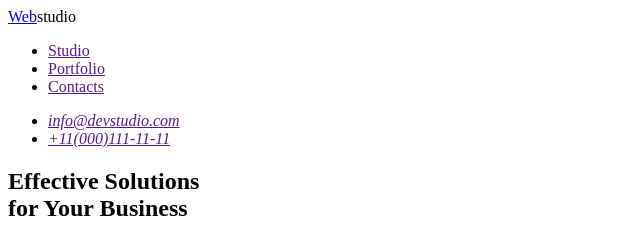
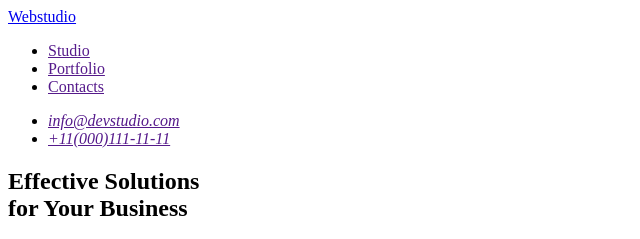
Before and after one commit to jakeyevgen/goit-markup-hw-01, a plain HTML site: page index.html in a window 1280 px wide. Shown: the top 239 px of the page, 0-640 px from the left. Drawn offline with Linux system fonts and the light colour scheme.

Commit message:
Update 11

```diff
--- a/index.html
+++ b/index.html
@@ -11,8 +11,7 @@
       <!-- Header -->
 
       <nav>
-        <a href="https://www.youtube.com/watch?v=M4TROmyEdHI">Web</a
-        ><span>studio</span>
+        <a href="./index.html">Webstudio</a>
 
         <ul>
           <li><a href="">Studio</a></li>
```
